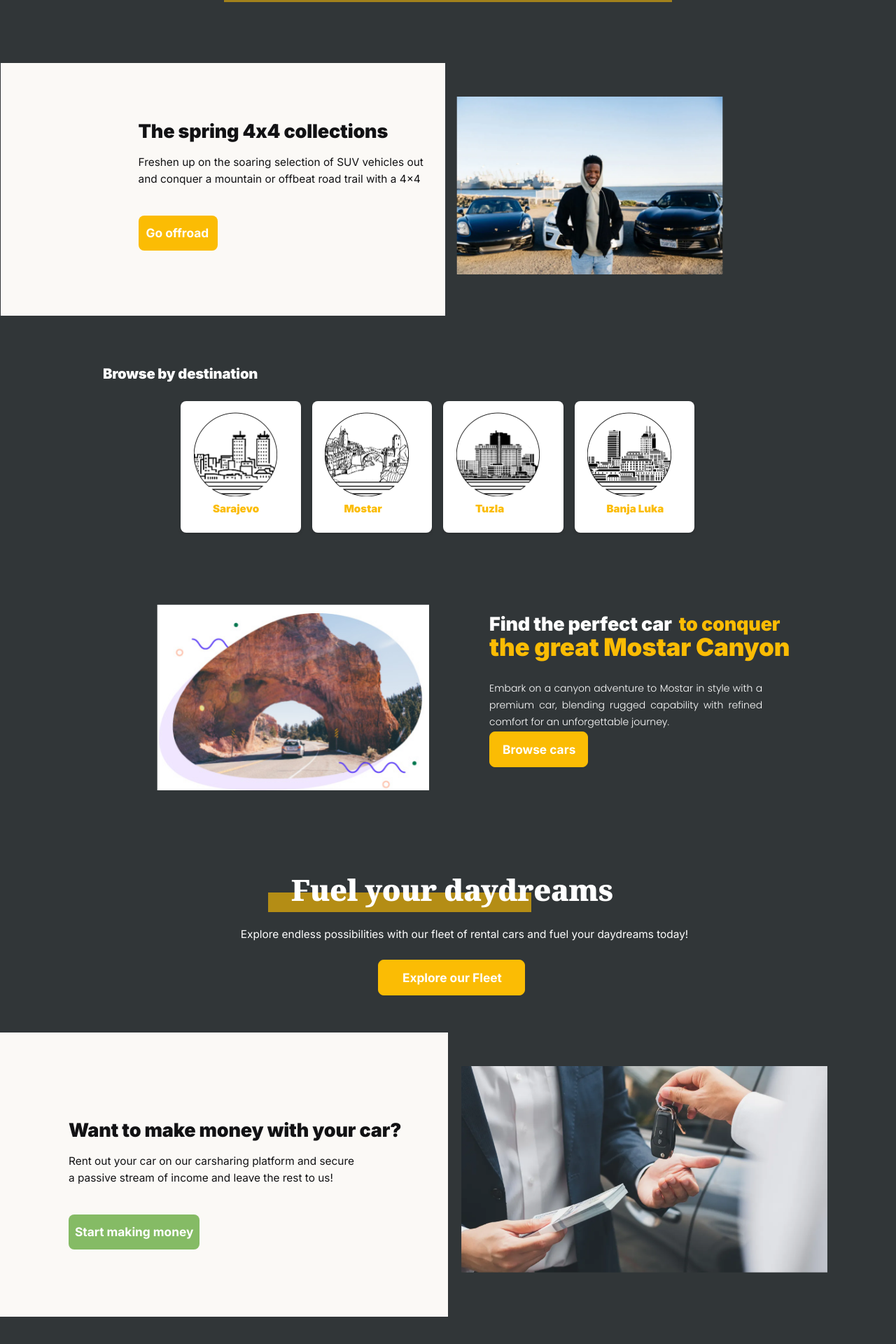
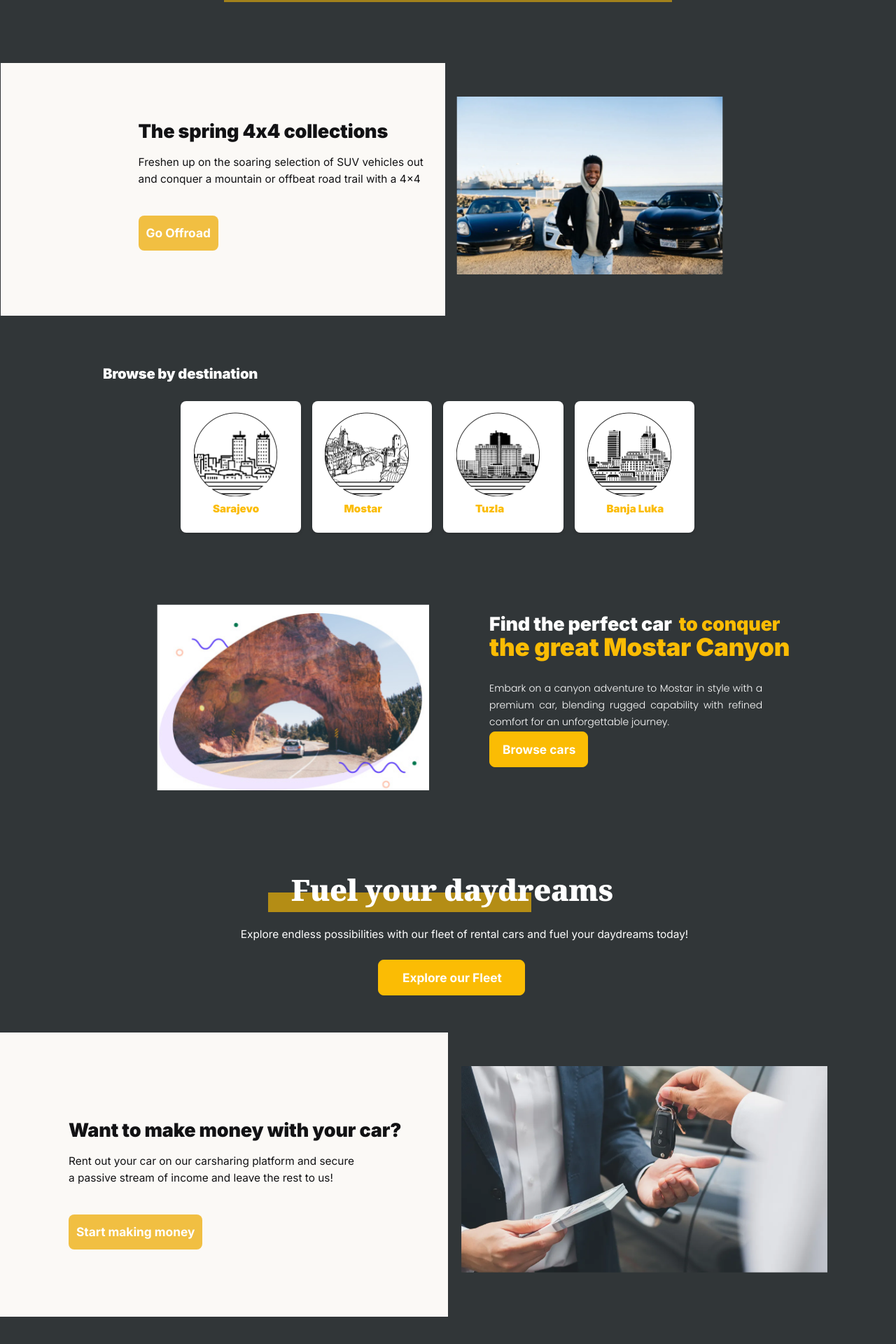
Before and after one commit to Zuka-13/Kimi, a React (Vite) app: page / in a window 1280 px wide. Shown: the part 751-2671 px from the top of the page at 70% size. Built offline with nearby package versions, Linux system fonts and the light colour scheme.

Commit message:
Imporved the code on the homeage and button component; Added code documentation for the homepage

```diff
--- a/src/components/Button.tsx
+++ b/src/components/Button.tsx
@@ -1,10 +1,27 @@
 import { FunctionComponent } from "react";
+import { useNavigate } from "react-router-dom";
 
-const Button: FunctionComponent = () => {
+interface ButtonProps {
+  text: string;
+  route: string;
+  color: string;
+}
+
+const Button: FunctionComponent<ButtonProps> = ({ text, route, color }) => {
+  const navigate = useNavigate();
+
+  const handleClick = () => {
+    navigate(route);
+  };
+
   return (
-    <div className="rounded-lg bg-kimi-yellow flex flex-row items-start justify-start pt-0 px-[11px] pb-px mix-blend-normal whitespace-nowrap text-left text-mid-3 text-white font-inter">
+    <div
+      className="rounded-lg flex flex-row items-start justify-start pt-0 px-[11px] pb-px mix-blend-normal whitespace-nowrap text-left text-mid-3 text-white font-inter cursor-pointer"
+      style={{ backgroundColor: color }}
+      onClick={handleClick}
+    >
       <b className="relative leading-[49px] inline-block min-w-[91px]">
-        Go offroad
+        {text}
       </b>
     </div>
   );
--- a/src/pages/Home.tsx
+++ b/src/pages/Home.tsx
@@ -4,16 +4,12 @@ import HeroSection from "../components/HeroSection";
 import Button from "../components/Button";
 import DestinationBrowse from "../components/DestinationBrowse";
 import DestinationCardTwo from "../components/DestinationCardTwo";
-import { useNavigate } from "react-router-dom";
 import FrameComponent from "../components/FrameComponent";
 import Footer1 from "../components/Footer1";
 
 const Home: FunctionComponent = () => {
-  const navigate = useNavigate();
 
-  const onLinkSeoPagesFzf70sContainerClick = useCallback(() => {
-    navigate("/rent-your-car");
-  }, [navigate]);
+
 
   return (
     <div className="w-full relative bg-darkslategray-200 flex flex-col items-start justify-start pt-0 px-0 pb-[19.3px] box-border mix-blend-normal leading-[normal] tracking-[normal]">
@@ -40,67 +36,79 @@ const Home: FunctionComponent = () => {
           </div>
         </div>
       </section>
+      {/* Section with CSS code via TailwindCSS for the "Spring collection" sector with a CTA */}
       <section className="self-stretch flex flex-row items-start justify-start pt-0 pb-[69.1px] pr-2 pl-px box-border max-w-full text-left text-8xl text-gray-300 font-inter mq450:pb-[45px] mq450:box-border">
+        {/* Left section of the sector where the white background is with a gradient color and sizing using TailwindCSS*/}
         <div className="flex-1 [background:linear-gradient(90deg,_#fbf9f6_50%,_rgba(0,_0,_0,_0)_50%)] flex flex-row items-start justify-between pt-12 pb-[59.6px] pr-[221px] pl-[196.5px] box-border mix-blend-normal max-w-full gap-[20px] mq450:pt-[31px] mq450:px-5 mq450:pb-[39px] mq450:box-border mq800:pl-[98px] mq800:pr-[110px] mq800:box-border mq1325:flex-wrap mq1325:justify-center">
           <div className="w-[407px] flex flex-col items-start justify-start pt-[33.6px] px-0 pb-0 box-border min-w-[407px] max-w-full shrink-0 mq1125:min-w-full mq1325:flex-1">
+            {/* Sizing of the button */}
             <div className="self-stretch flex flex-col items-start justify-start gap-[40.1px] max-w-full shrink-0 mq450:gap-[20px]">
+              {/* Padding of the paragaph */}
               <div className="self-stretch flex flex-col items-start justify-start gap-[16px] max-w-full">
+                {/* Styling of the title text of the section and the text of the title */}
                 <div className="relative tracking-[-0.2px] leading-[32px] font-black inline-block max-w-full mq450:text-3xl mq450:leading-[26px]">
                   The spring 4x4 collections
                 </div>
+                {/* Styling of the paragraph text */}
                 <div className="self-stretch flex flex-col items-start justify-start text-base-4">
-                  <div className="relative leading-[24px]">{`Freshen up on the soaring selection of SUV vehicles out `}</div>
+                  {/* Text of the paragraph */}
                   <div className="relative leading-[24px]">
-                    and conquer a mountain or offbeat road trail with a 4x4
+                  Freshen up on the soaring selection of SUV vehicles out<br/>
+                  and conquer a mountain or offbeat road trail with a 4x4
                   </div>
                 </div>
               </div>
-              <Button />
+              {/* Calling the Button component and providing the text value which is
+              going to be shown on the homepage, route to which page it routes and the
+              color which is going to be shown for the button */}
+              <Button text="Go Offroad" route={"/destinations"} color={"#F1BF42"} />
             </div>
           </div>
+          {/* Right section of the sector where the image is and enabling lazyloading on the same image */}
           <img
             className="h-[253.3px] w-[448.9px] relative overflow-hidden shrink-0 object-cover mix-blend-normal max-w-full mq1325:flex-1"
             loading="lazy"
-            alt=""
+            alt="African american male person standing in front of 3 cars"
             src="/image-eiig1vx0@2x.png"
           />
         </div>
       </section>
+      {/* Calling the component DestinationBrowse where we have 4 cards which represent 4 cities that are available to rent cars from */}
       <DestinationBrowse />
+      {/* Calling the component DestinationBrowse which is a CTA to the destinations page where the user can search available cars from each region */}
       <DestinationCardTwo />
       <section className="self-stretch flex flex-row items-start justify-start pt-0 px-0 pb-[110.5px] box-border max-w-full text-left text-8xl text-gray-300 font-inter mq800:pb-[72px] mq800:box-border">
         <div className="flex-1 [background:linear-gradient(90deg,_#fbf9f6_50%,_rgba(0,_0,_0,_0)_50%)] flex flex-row items-end justify-start pt-12 px-[196.5px] pb-[62.2px] box-border gap-[75.5px] mix-blend-normal max-w-full mq450:pt-[31px] mq450:px-5 mq450:pb-10 mq450:box-border mq800:gap-[19px] mq800:pl-[49px] mq800:pr-[49px] mq800:box-border mq1325:flex-wrap mq1325:gap-[38px] mq1325:justify-center mq1325:pl-[98px] mq1325:pr-[98px] mq1325:box-border">
           <div className="flex flex-col items-start justify-end pt-0 px-0 pb-[33.3px] box-border min-w-[474px] max-w-full mq1125:min-w-full mq1325:flex-1">
             <div className="flex flex-col items-start justify-start gap-[40.4px] max-w-full mq800:gap-[20px]">
               <div className="flex flex-col items-start justify-start gap-[16px] max-w-full">
+                {/* Title text of the rent-out-car section */}
                 <div className="relative tracking-[-0.2px] leading-[32px] font-black mq450:text-3xl mq450:leading-[26px]">
                   Want to make money with your car?
                 </div>
+                {/* Next two div tags are for the paragraph text and they are applying styling via TailwindCSS */}
                 <div className="flex flex-col items-start justify-start max-w-full text-base-4">
+                 {/* Text of the paragraph */}
                   <div className="relative leading-[24px]">
-                    Rent out your car on our carsharing platform and secure
-                  </div>
-                  <div className="relative leading-[24px] inline-block max-w-full">
+                    Rent out your car on our carsharing platform and secure<br/>
                     a passive stream of income and leave the rest to us!
                   </div>
                 </div>
               </div>
-              <div
-                className="rounded-lg bg-money-green flex flex-row items-start justify-start pt-0 px-[9px] pb-px mix-blend-normal whitespace-nowrap cursor-pointer text-mid-3 text-white"
-                onClick={onLinkSeoPagesFzf70sContainerClick}
-              >
-                <b className="relative leading-[49px]">Start making money</b>
-              </div>
+              {/* CTA button routing to the rent your car page providing text, route and color */}
+                <Button text={"Start making money"} route={"/rent-your-car"} color={"#F1BF42"} />
             </div>
           </div>
+          {/* Image of the rent-out-car section */}
           <img
             className="w-[448.9px] relative max-h-full overflow-hidden shrink-0 object-cover mix-blend-normal max-w-full mq1325:flex-1"
-            alt=""
+            alt="Close up photo of two people exchanging car keys for a stack of money"
             src="/image-eiig1vx0-1@2x.png"
           />
         </div>
       </section>
       <FrameComponent />
+      {/* Calling the footer component */}
       <Footer1 />
     </div>
   );
```
